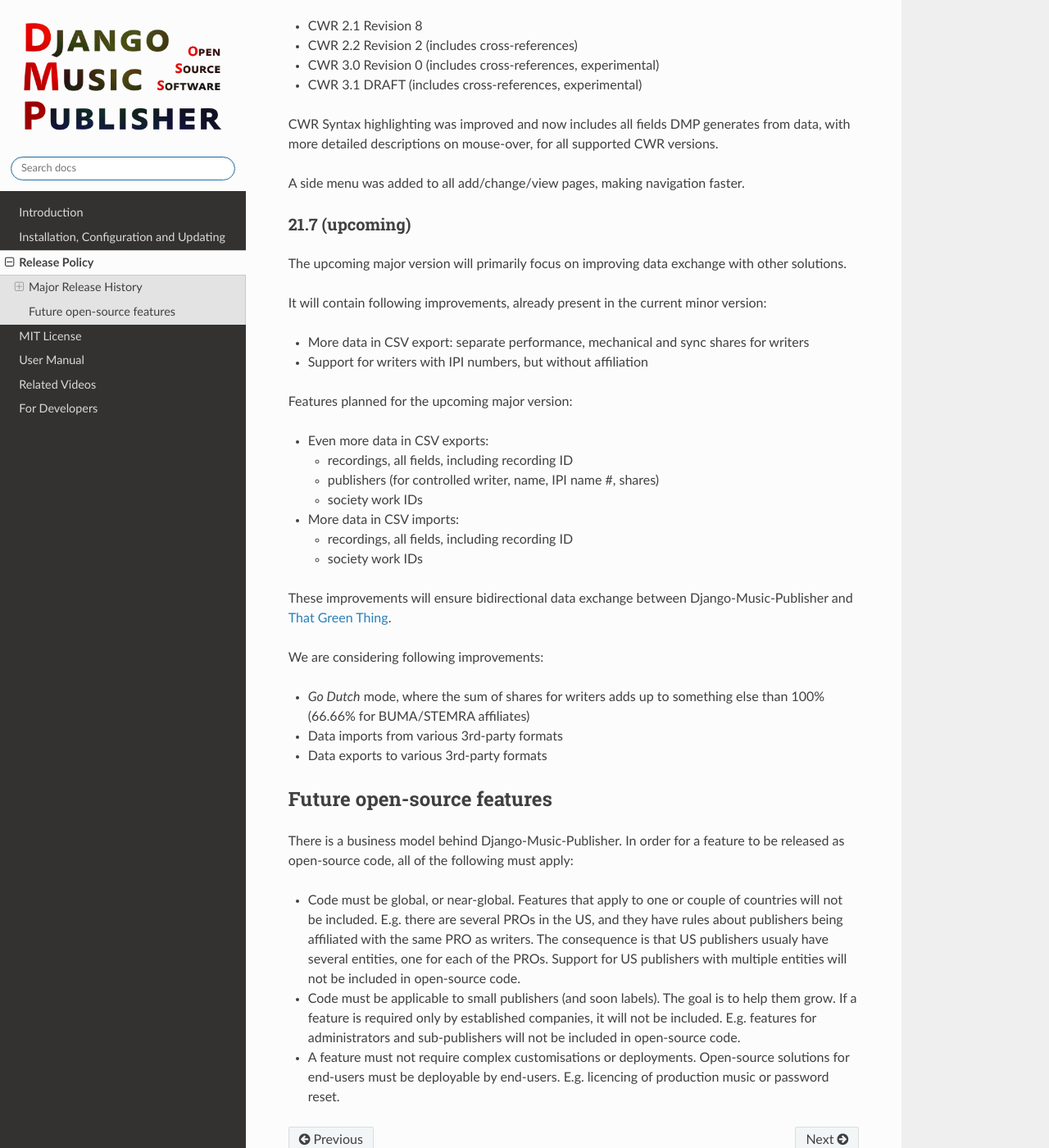
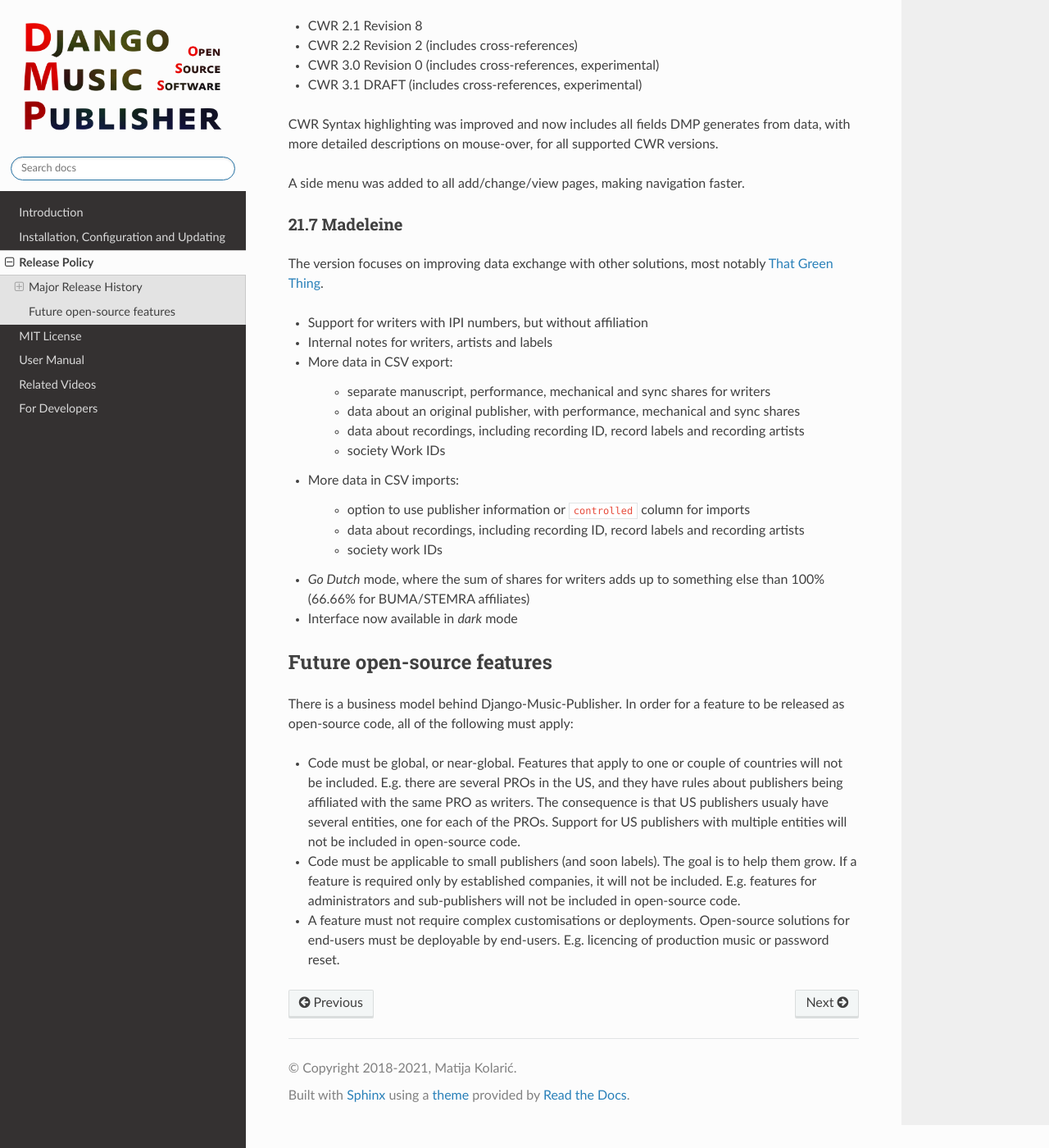
Before and after one commit to matijakolaric-com/django-music-publisher, a Sphinx documentation site: the page built from docs/releases.rst, in a window 1280 px wide and 1400 px high, scrolled down 1553 px. Shown: the whole window at 82% size. Built offline with Sphinx 7.4.7 and the Read the Docs theme 2.0.0, drawn with Linux system fonts in a browser that asks for light colours.

```diff
--- a/README.rst
+++ b/README.rst
@@ -13,7 +13,7 @@
 .. image:: https://img.shields.io/readthedocs/django-music-publisher?logo=read-the-docs
     :target: https://django-music-publisher.readthedocs.io/en/21.7/
     :alt: Documentation Status
-.. image:: https://img.shields.io/coveralls/github/matijakolaric-com/django-music-publisher/master?logo=coveralls&branch=21.7
+.. image:: https://img.shields.io/coveralls/github/matijakolaric-com/django-music-publisher/21.7?logo=coveralls&branch=21.7
     :target: https://coveralls.io/github/matijakolaric-com/django-music-publisher?branch=21.7
     :alt: Coverage Status
 .. image:: https://img.shields.io/github/license/matijakolaric-com/django-music-publisher.svg?logo=github
--- a/docs/releases.rst
+++ b/docs/releases.rst
@@ -74,41 +74,32 @@
 
 A side menu was added to all add/change/view pages, making navigation faster.
 
-21.7 (upcoming)
+21.7 Madeleine
 -------------------------------------------
 
-The upcoming major version will primarily focus on improving data exchange with
-other solutions.
+The version focuses on improving data exchange with other solutions, most notably
+`That Green Thing <https://matijakolaric.com/thatgreenthing>`_.
 
-It will contain following improvements, already present in the current minor version:
+* Support for writers with IPI numbers, but without affiliation
+* Internal notes for writers, artists and labels
 
-* More data in CSV export: separate performance, mechanical and sync shares for writers
-* Support for writers with IPI numbers, but without affiliation
+* More data in CSV export:
 
-Features planned for the upcoming major version:
-
-* Even more data in CSV exports:
-
-  * recordings, all fields, including recording ID
-  * publishers (for controlled writer, name, IPI name #, shares)
-  * society work IDs
+    * separate manuscript, performance, mechanical and sync shares for writers
+    * data about an original publisher, with performance, mechanical and sync shares
+    * data about recordings, including recording ID, record labels and recording artists
+    * society Work IDs
 
 * More data in CSV imports:
 
-  * recordings, all fields, including recording ID
-  * society work IDs
-
-These improvements will ensure bidirectional data exchange between Django-Music-Publisher
-and `That Green Thing <https://matijakolaric.com/thatgreenthing>`_.
-
-We are considering following improvements:
+    * option to use publisher information or ``controlled`` column for imports
+    * data about recordings, including recording ID, record labels and recording artists
+    * society work IDs
 
 * *Go Dutch* mode, where the sum of shares for writers adds up to something else than 100%
   (66.66% for BUMA/STEMRA affiliates)
 
-* Data imports from various 3rd-party formats
-
-* Data exports to various 3rd-party formats
+* Interface now available in *dark* mode
 
 Future open-source features
 ===========================
```
Also changed, not shown: 3 other files.
